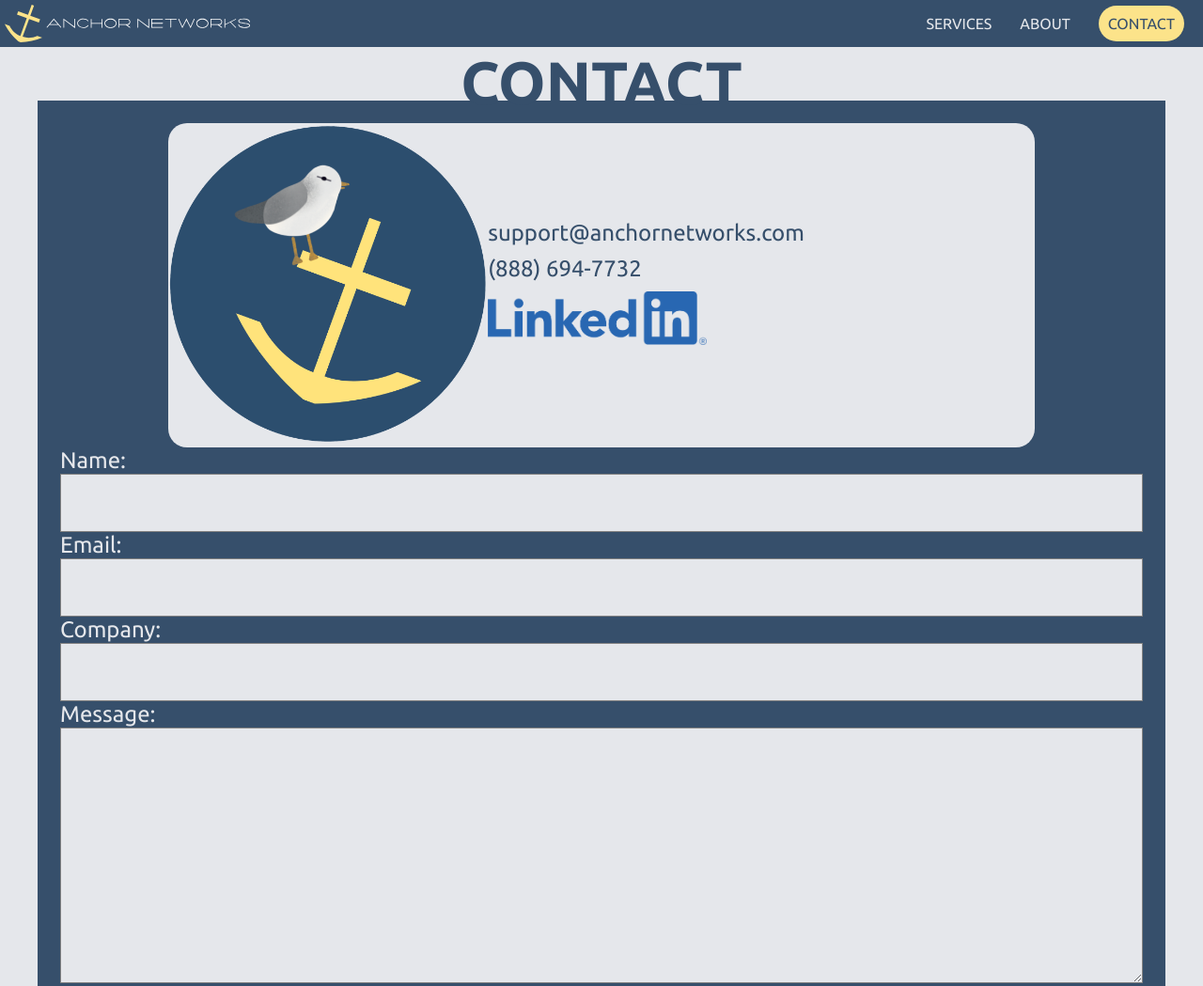
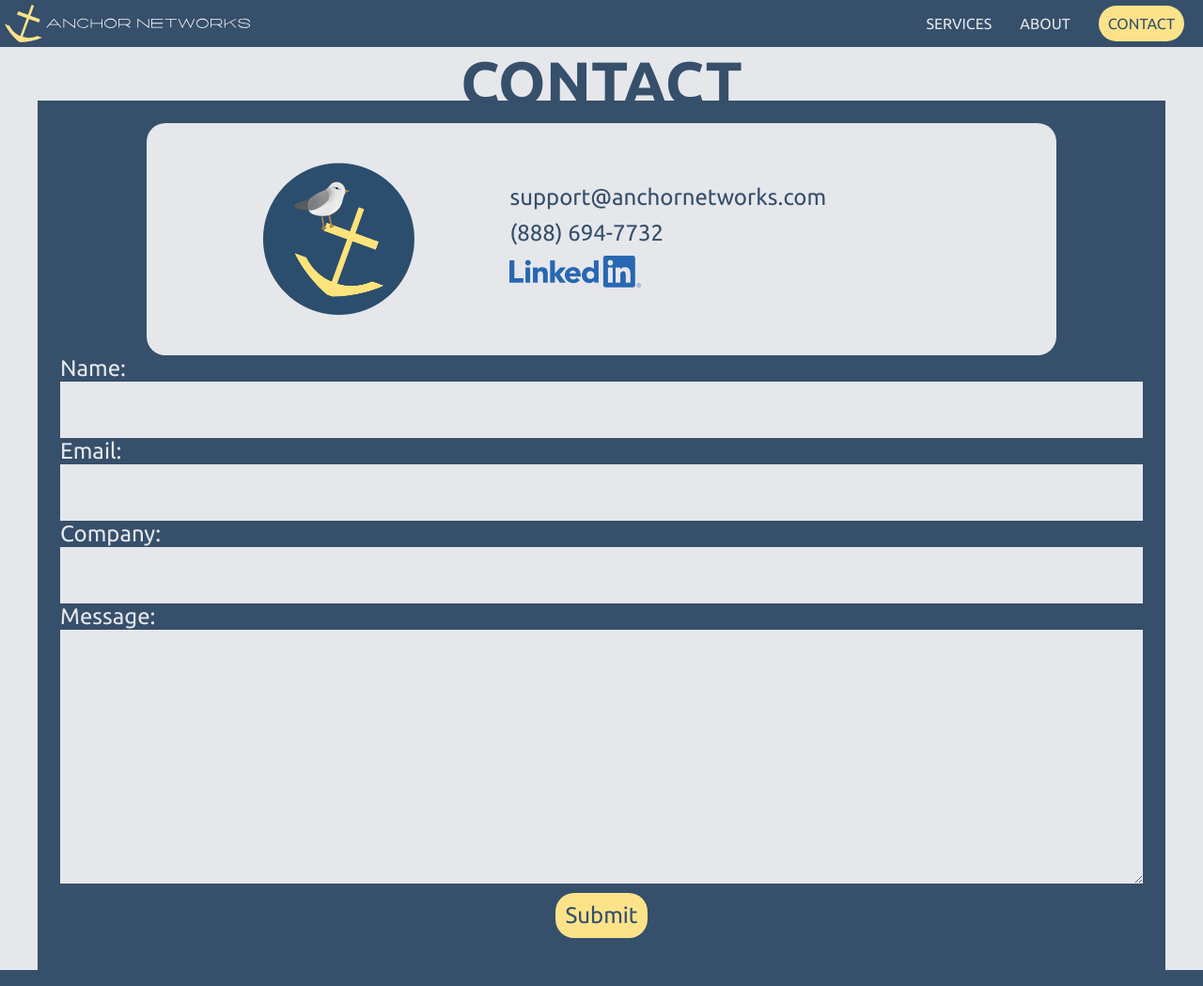
Before and after one commit to dustinhcox/anchornetworks, a plain HTML site: page contact.html in a window 1280 px wide. Shown: the top 1049 px of the page at 94% size. Drawn offline with nearby package versions, Linux system fonts and the light colour scheme.

Commit message:
css adjustment for photo resize, minor form change

```diff
--- a/styles/style.css
+++ b/styles/style.css
@@ -538,10 +538,16 @@ footer {
     margin: auto;
     background-color: #E5E7EB;
     border-radius: 20px;
+    padding: 2%;
+}
+#directimagediv {
+    display: flex;
+    justify-content: center;
+    padding: 2%;
 }
 #directimage {
     height: auto;
-    max-width: 100%;
+    max-width: 50%;
 }
 #directright {
     color:#364F6B;
@@ -550,6 +556,9 @@ footer {
     display: flex;
     flex-direction: column;
     gap: 10px;
+}
+#directright img {
+    width: 25%;
 }
 #form {
     display: flex;
@@ -564,8 +573,7 @@ label {
 }
 input, textarea {
   padding: 15px;
-  border: 1px solid gray;
-  border-radius: var(--border-radius);
+  border: none;
   font-family: 'Nanum Gothic', sans-serif;
   font-size: 3vh;
   background-color: #E5E7EB;
```
